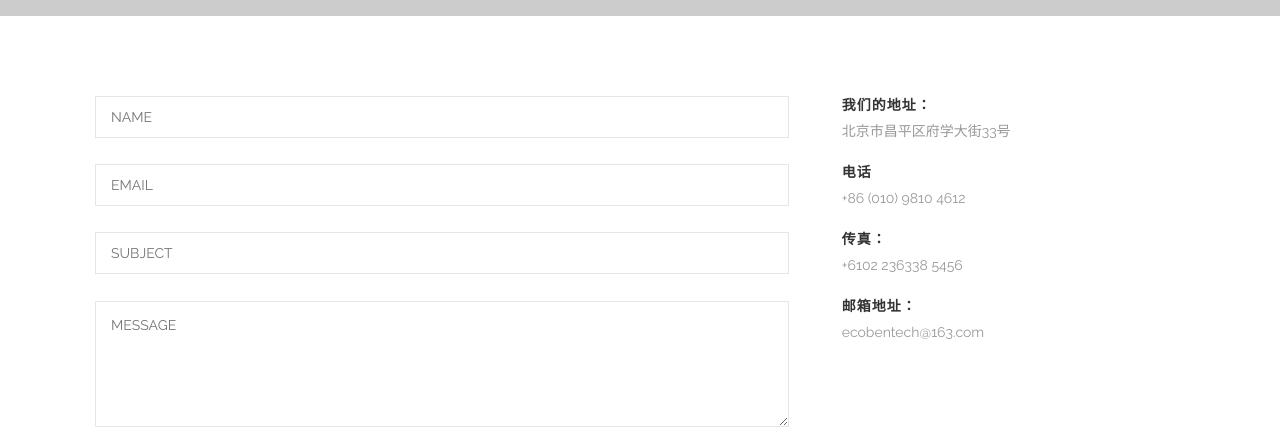
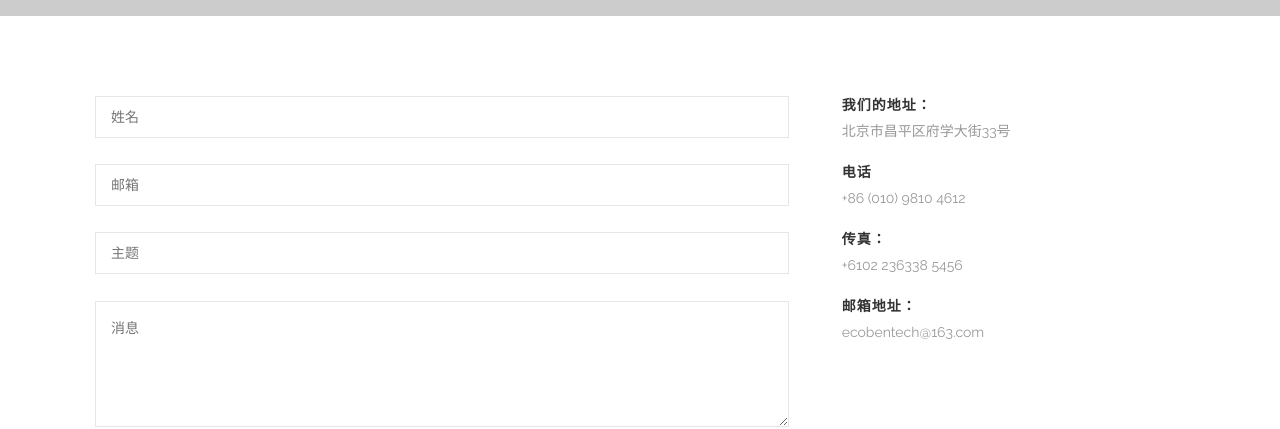
Before and after one commit to braveheart007/braveheart007.github.io, a Jekyll site: the page built from contact.html, in a window 1280 px wide. Shown: the part 377-806 px from the top of the page. Built offline with Jekyll 4.4.1, drawn with Linux system fonts in a browser that asks for light colours.

Commit message:
Update contact.html

```diff
--- a/contact.html
+++ b/contact.html
@@ -25,10 +25,10 @@ section_id: contact
                 </p>
               </div>
               <div class='medium-12 columns'>
-                <input class='required' name='姓名' placeholder='NAME' type='text'>
-                <input class='required email' name='邮箱' placeholder='EMAIL' type='text'>
-                <input class='required' name='主题' placeholder='SUBJECT' type='text'>
-                <textarea class='required' name='消息' placeholder='MESSAGE'></textarea>
+                <input class='required' name='姓名' placeholder='姓名' type='text'>
+                <input class='required email' name='邮箱' placeholder='邮箱' type='text'>
+                <input class='required' name='主题' placeholder='主题' type='text'>
+                <textarea class='required' name='消息' placeholder='消息'></textarea>
                 <input class='button white' type='提交'>
               </div>
             </form>
```
